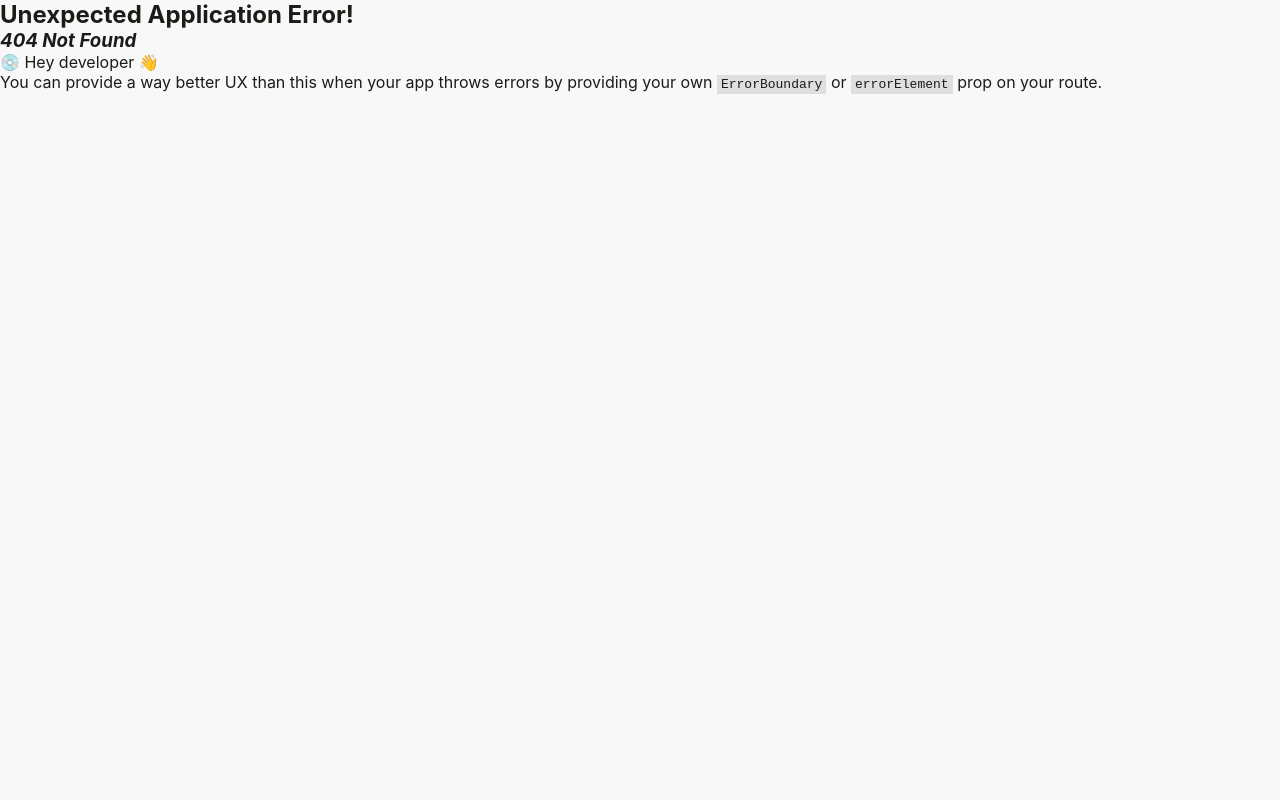
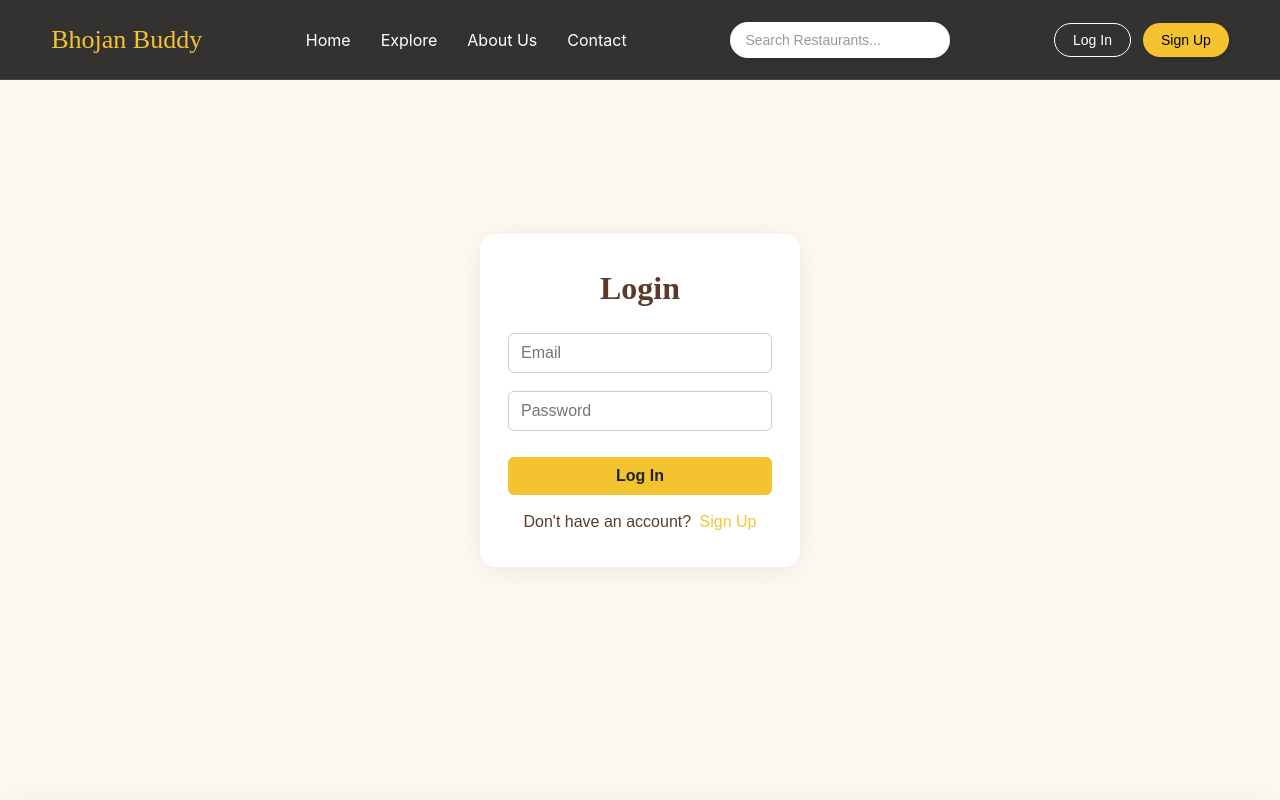
Before and after one commit to Saksham-9898/BhojanBuddy, a React (Vite) app: page /login in a window 1280 px wide. Before the commit this address had no page. Shown: the top 800 px of the page. Built offline with nearby package versions, Linux system fonts and the light colour scheme.

Commit message:
Add login and signup pages with validation and styling

```diff
--- /dev/null
+++ b/src/components/Login.jsx
@@ -0,0 +1,57 @@
+import React, { useState } from 'react';
+import { useNavigate } from 'react-router-dom';
+import './navbar.css';
+
+function Login() {
+  const [email, setEmail] = useState('');
+  const [password, setPassword] = useState('');
+  const [errors, setErrors] = useState({});
+  const [loggedIn, setLoggedIn] = useState(false);
+  const navigate = useNavigate();
+
+  const validate = () => {
+    const newErrors = {};
+    if (!email) newErrors.email = 'Email is required.';
+    if (!password) newErrors.password = 'Password is required.';
+    return newErrors;
+  };
+
+  const handleSubmit = (e) => {
+    e.preventDefault();
+    const validationErrors = validate();
+    setErrors(validationErrors);
+    if (Object.keys(validationErrors).length === 0) {
+      setLoggedIn(true);
+      setTimeout(() => navigate('/'), 1200);
+    }
+  };
+
+  return (
+    <div className="auth-page">
+      <form className="auth-form" onSubmit={handleSubmit}>
+        <h2>Login</h2>
+        <input
+          className="modal-input"
+          type="email"
+          placeholder="Email"
+          value={email}
+          onChange={e => setEmail(e.target.value)}
+        />
+        {errors.email && <span className="form-error">{errors.email}</span>}
+        <input
+          className="modal-input"
+          type="password"
+          placeholder="Password"
+          value={password}
+          onChange={e => setPassword(e.target.value)}
+        />
+        {errors.password && <span className="form-error">{errors.password}</span>}
+        <button className="modal-btn" type="submit">Log In</button>
+        <div className="auth-link">Don't have an account? <span onClick={() => navigate('/signup')}>Sign Up</span></div>
+        {loggedIn && <div className="form-success">Logged in! Redirecting...</div>}
+      </form>
+    </div>
+  );
+}
+
+export default Login;
--- a/src/components/Navbar.jsx
+++ b/src/components/Navbar.jsx
@@ -1,8 +1,18 @@
-import React from 'react';
+import React, { useState } from 'react';
 import './navbar.css';
 import { Link } from 'react-router-dom';
 
 function Navbar() {
+  const [showLogin, setShowLogin] = useState(false);
+  const [showSignup, setShowSignup] = useState(false);
+
+  const handleLoginClick = () => setShowLogin(true);
+  const handleSignupClick = () => setShowSignup(true);
+  const closeModal = () => {
+    setShowLogin(false);
+    setShowSignup(false);
+  };
+
   return (
     <>
       <nav className='navbar'>
@@ -24,11 +34,36 @@ function Navbar() {
 
 
         <div className="nav-buttons">
-          <button className="signin-btn">Log In</button>
-          <button className="signup-btn">Sign Up</button>
+          <button className="signin-btn" onClick={handleLoginClick}>Log In</button>
+          <button className="signup-btn" onClick={handleSignupClick}>Sign Up</button>
         </div>
       </nav>
 
+      {/* Login Modal */}
+      {showLogin && (
+        <div className="modal-overlay" onClick={closeModal}>
+          <div className="modal" onClick={e => e.stopPropagation()}>
+            <h2>Login</h2>
+            <input type="text" placeholder="Username" className="modal-input" />
+            <input type="password" placeholder="Password" className="modal-input" />
+            <button className="modal-btn">Log In</button>
+            <button className="modal-close" onClick={closeModal}>Close</button>
+          </div>
+        </div>
+      )}
+      {/* Signup Modal */}
+      {showSignup && (
+        <div className="modal-overlay" onClick={closeModal}>
+          <div className="modal" onClick={e => e.stopPropagation()}>
+            <h2>Sign Up</h2>
+            <input type="text" placeholder="Username" className="modal-input" />
+            <input type="email" placeholder="Email" className="modal-input" />
+            <input type="password" placeholder="Password" className="modal-input" />
+            <button className="modal-btn">Sign Up</button>
+            <button className="modal-close" onClick={closeModal}>Close</button>
+          </div>
+        </div>
+      )}
     </>
   );
 }
--- /dev/null
+++ b/src/components/Signup.jsx
@@ -0,0 +1,78 @@
+import React, { useState } from 'react';
+import { useNavigate } from 'react-router-dom';
+import './navbar.css';
+
+function Signup() {
+  const [name, setName] = useState('');
+  const [email, setEmail] = useState('');
+  const [password, setPassword] = useState('');
+  const [confirmPassword, setConfirmPassword] = useState('');
+  const [errors, setErrors] = useState({});
+  const [success, setSuccess] = useState(false);
+  const navigate = useNavigate();
+
+  const validate = () => {
+    const newErrors = {};
+    if (!name) newErrors.name = 'Name is required.';
+    if (!email) newErrors.email = 'Email is required.';
+    if (!password) newErrors.password = 'Password is required.';
+    if (!confirmPassword) newErrors.confirmPassword = 'Please confirm your password.';
+    if (password && confirmPassword && password !== confirmPassword) newErrors.confirmPassword = 'Passwords do not match.';
+    return newErrors;
+  };
+
+  const handleSubmit = (e) => {
+    e.preventDefault();
+    const validationErrors = validate();
+    setErrors(validationErrors);
+    if (Object.keys(validationErrors).length === 0) {
+      setSuccess(true);
+      setTimeout(() => navigate('/login'), 1500);
+    }
+  };
+
+  return (
+    <div className="auth-page">
+      <form className="auth-form" onSubmit={handleSubmit}>
+        <h2>Sign Up</h2>
+        <input
+          className="modal-input"
+          type="text"
+          placeholder="Name"
+          value={name}
+          onChange={e => setName(e.target.value)}
+        />
+        {errors.name && <span className="form-error">{errors.name}</span>}
+        <input
+          className="modal-input"
+          type="email"
+          placeholder="Email"
+          value={email}
+          onChange={e => setEmail(e.target.value)}
+        />
+        {errors.email && <span className="form-error">{errors.email}</span>}
+        <input
+          className="modal-input"
+          type="password"
+          placeholder="Password"
+          value={password}
+          onChange={e => setPassword(e.target.value)}
+        />
+        {errors.password && <span className="form-error">{errors.password}</span>}
+        <input
+          className="modal-input"
+          type="password"
+          placeholder="Confirm Password"
+          value={confirmPassword}
+          onChange={e => setConfirmPassword(e.target.value)}
+        />
+        {errors.confirmPassword && <span className="form-error">{errors.confirmPassword}</span>}
+        <button className="modal-btn" type="submit">Sign Up</button>
+        <div className="auth-link">Already have an account? <span onClick={() => navigate('/login')}>Log In</span></div>
+        {success && <div className="form-success">Account created! Redirecting to login...</div>}
+      </form>
+    </div>
+  );
+}
+
+export default Signup;
--- a/src/components/navbar.css
+++ b/src/components/navbar.css
@@ -104,6 +104,123 @@
   background-color: #ffd700;
 }
 
+/* Modal Styles */
+.modal-overlay {
+  position: fixed;
+  top: 0;
+  left: 0;
+  width: 100vw;
+  height: 100vh;
+  background: rgba(0,0,0,0.5);
+  display: flex;
+  align-items: center;
+  justify-content: center;
+  z-index: 2000;
+}
+
+.modal {
+  background: #fff;
+  padding: 32px 24px;
+  border-radius: 12px;
+  box-shadow: 0 4px 32px rgba(0,0,0,0.2);
+  min-width: 280px;
+  max-width: 90vw;
+  display: flex;
+  flex-direction: column;
+  gap: 16px;
+  position: relative;
+}
+
+.modal-input {
+  padding: 10px 12px;
+  border-radius: 6px;
+  border: 1px solid #ccc;
+  font-size: 16px;
+}
+
+.modal-btn {
+  background: #f4c430;
+  color: #222;
+  border: none;
+  border-radius: 6px;
+  padding: 10px 0;
+  font-size: 16px;
+  font-weight: bold;
+  cursor: pointer;
+  margin-top: 8px;
+}
+
+.modal-btn:hover {
+  background: #ffd700;
+}
+
+.modal-close {
+  background: transparent;
+  color: #888;
+  border: none;
+  font-size: 14px;
+  cursor: pointer;
+  align-self: flex-end;
+  margin-top: -8px;
+}
+
+.auth-page {
+  min-height: 100vh;
+  display: flex;
+  align-items: center;
+  justify-content: center;
+  background: #fef9f1;
+}
+
+.auth-form {
+  background: #fff;
+  padding: 36px 28px;
+  border-radius: 16px;
+  box-shadow: 0 4px 32px rgba(0,0,0,0.08);
+  display: flex;
+  flex-direction: column;
+  gap: 18px;
+  min-width: 320px;
+  max-width: 90vw;
+  font-family: 'Poppins', sans-serif;
+}
+
+.auth-form h2 {
+  color: #5b3a29;
+  font-family: 'Pacifico', cursive;
+  font-size: 2rem;
+  margin-bottom: 8px;
+  text-align: center;
+}
+
+.form-error {
+  color: #d32f2f;
+  font-size: 0.95rem;
+  margin-top: -10px;
+  margin-bottom: 4px;
+  align-self: flex-start;
+}
+
+.form-success {
+  color: #388e3c;
+  font-size: 1rem;
+  text-align: center;
+  margin-top: 8px;
+}
+
+.auth-link {
+  color: #5b3a29;
+  font-size: 1rem;
+  text-align: center;
+}
+
+.auth-link span {
+  color: #f4c430;
+  cursor: pointer;
+  font-weight: 500;
+  margin-left: 4px;
+}
+
 @media (max-width: 768px) {
   .navbar {
 
@@ -130,3 +247,17 @@
     gap: 10px;
   }
 }
+
+@media (max-width: 480px) {
+  .modal {
+    min-width: 90vw;
+    padding: 20px 8px;
+  }
+}
+
+@media (max-width: 600px) {
+  .auth-form {
+    min-width: 90vw;
+    padding: 18px 6px;
+  }
+}
```
Also changed, not shown: src/App.jsx (+10 -2 lines).
